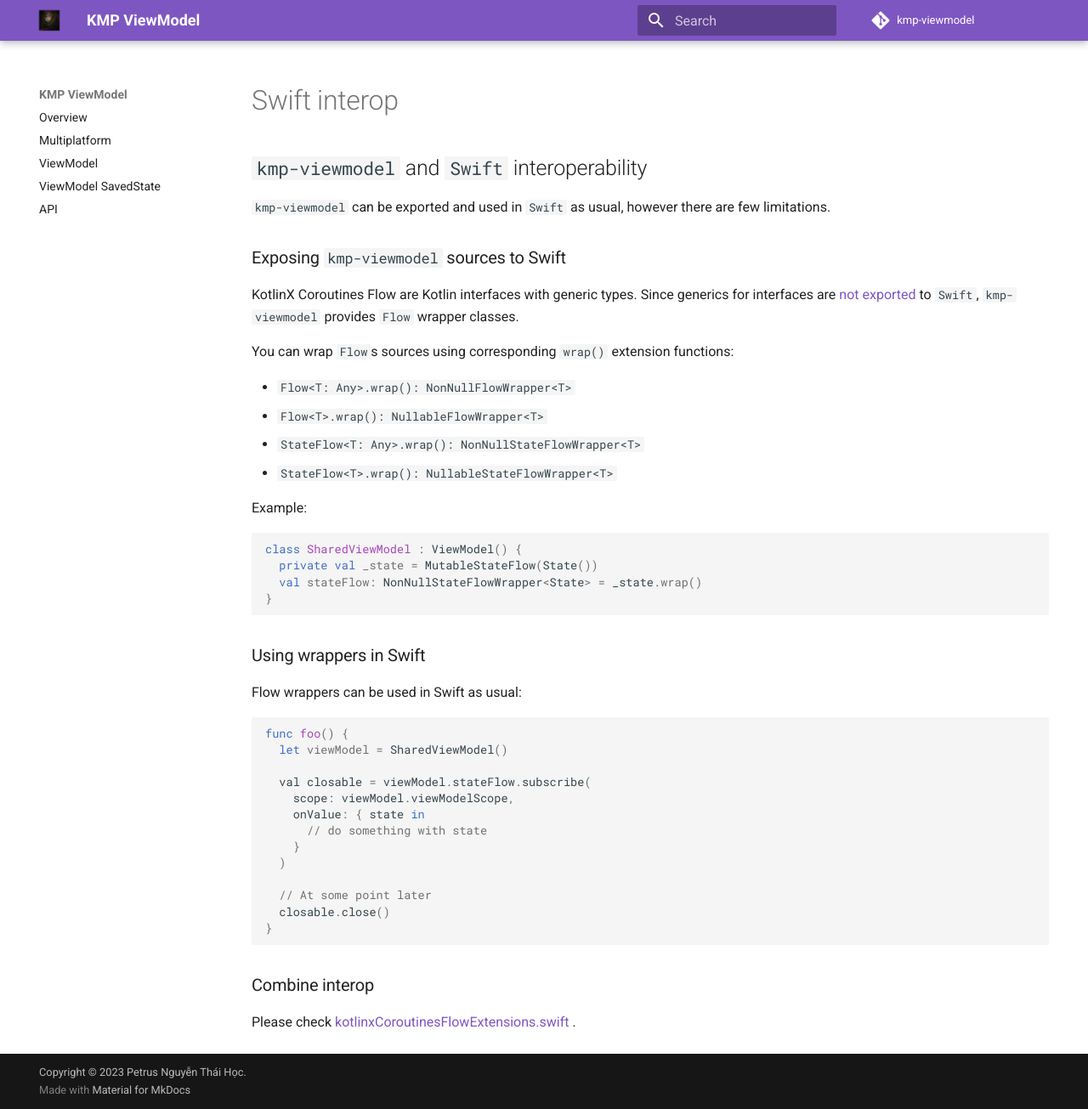
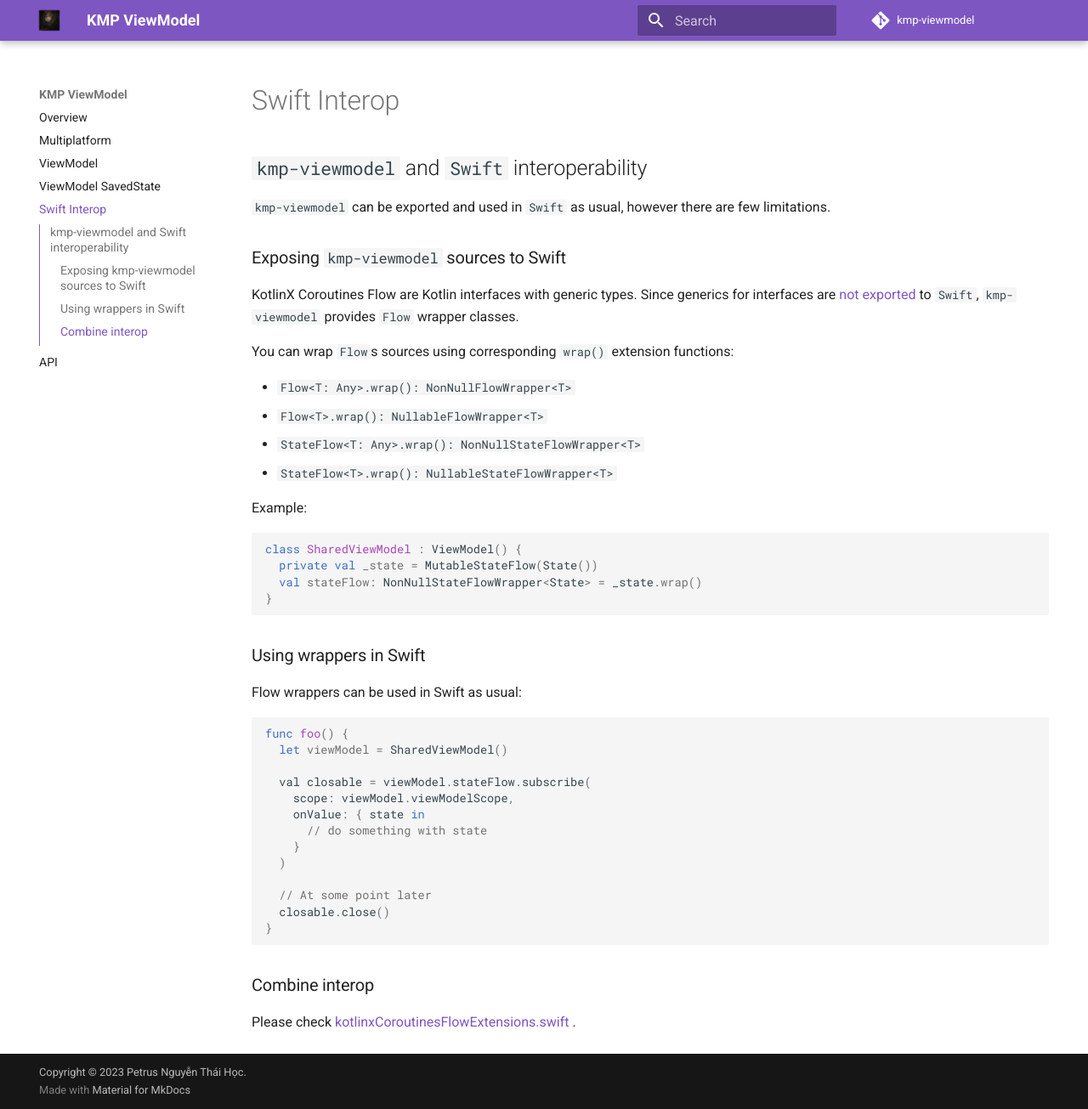
Before and after one commit to hoc081098/kmp-viewmodel, an MkDocs documentation site: the page built from docs/swift-interop.md, in a window 1280 px wide and 1305 px high. Shown: the whole window at 85% size. Built offline with MkDocs 1.6.1 and Material for MkDocs 9.7.7, drawn with Linux system fonts in a browser that asks for light colours; comment, search, counter and statistics services are not loaded.

Commit message:
Update mkdocs.yml

```diff
--- a/mkdocs.yml
+++ b/mkdocs.yml
@@ -45,4 +45,5 @@
   - 'Multiplatform': multiplatform.md
   - 'ViewModel': viewmodel.md
   - 'ViewModel SavedState': viewmodel-savedstate.md
+  - 'Swift Interop': swift-interop.md
   - 'API': API
```
